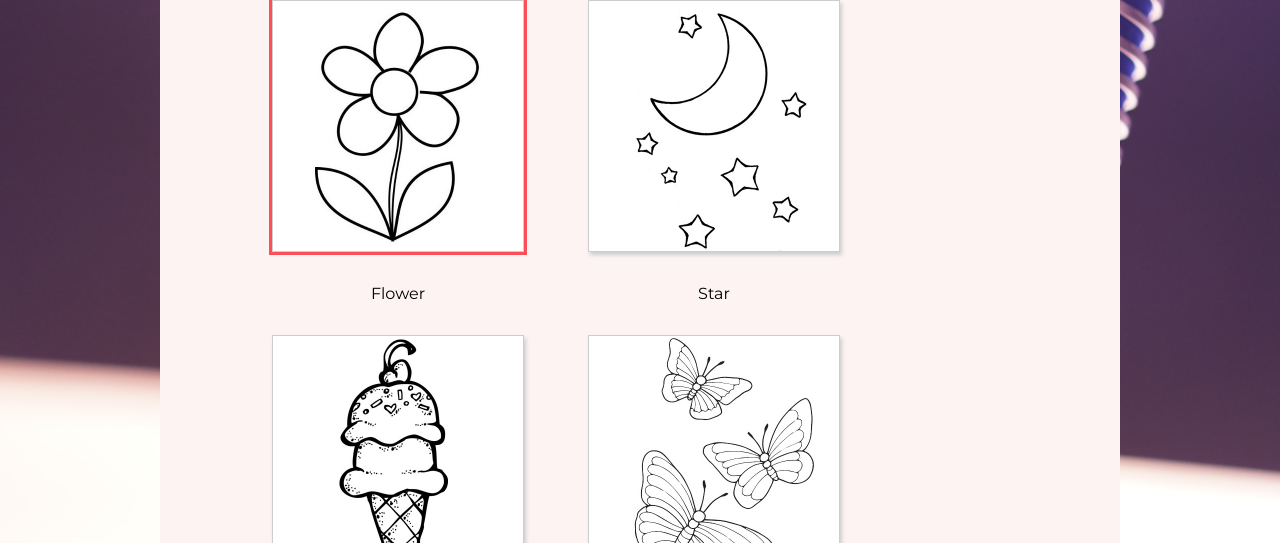
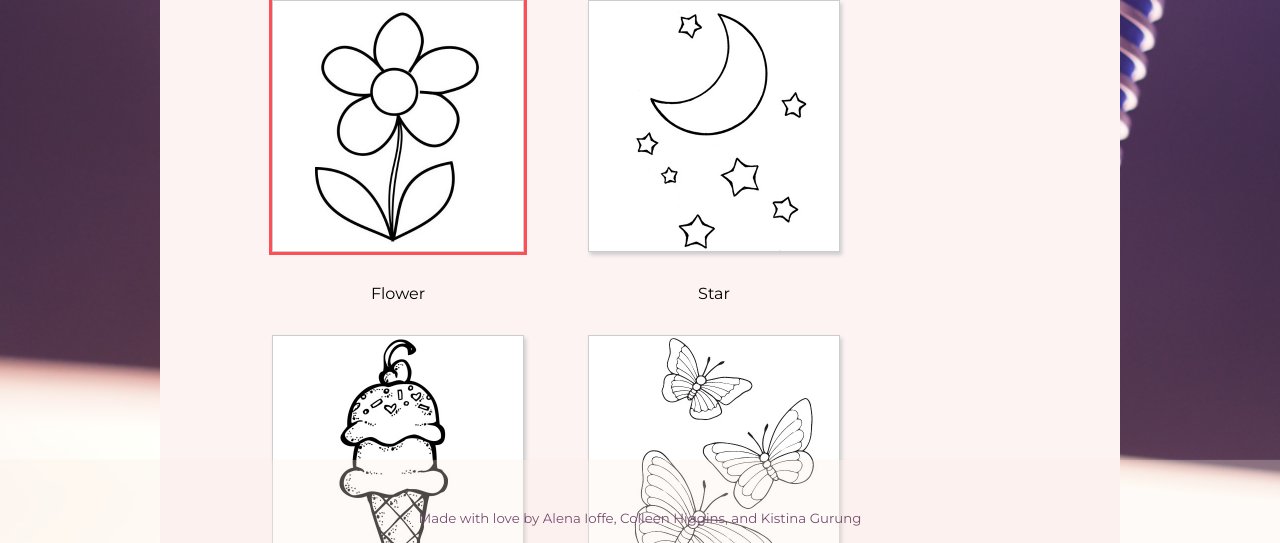
Before and after one commit to genius-geminis/color-i-sing, a React app: page /draw-options in a window 1280 px wide. Shown: the part 257-800 px from the top of the page. Built offline with nearby package versions, Linux system fonts and the light colour scheme; no server answers.

Commit message:
feat(footer): added foote comp

```diff
--- a/client/app.js
+++ b/client/app.js
@@ -8,7 +8,7 @@ const App = () => {
     <>
       <Navbar />
       <Routes />
-      {/* <Footer /> */}
+      <Footer />
     </>
   )
 }
--- a/public/style.css
+++ b/public/style.css
@@ -121,7 +121,7 @@ nav a:hover::before {
   background-color: var(--main-bg);
   overflow-y: scroll;
   margin-bottom: 4rem;
-  padding: 1rem 5rem 1rem 5rem;
+  padding: 1rem 5rem 5rem 5rem;
 }
 .draw-options-inner img {
   width: 250px;
@@ -179,7 +179,7 @@ input[type='radio']:checked + .input-img {
   flex-grow: 1;
   background-color: var(--main-bg);
   padding: 1rem 5rem 1rem 5rem;
-  margin-bottom: 4rem;
+  margin-bottom: 6rem;
 }
 
 .draw-left {
@@ -302,7 +302,7 @@ input {
 }
 
 .form-signup__text:hover {
-  color: rgba(253, 243, 243, 0.7);
+  color: #a17b8f;
 }
 
 .center-items {
@@ -440,10 +440,17 @@ table {
 }
 
 .footer {
-  padding: 2%;
+  padding: 3em 0 1em 0;
   text-align: center;
-  background-color: transparent;
-  color: var(--main-text);
+  color: var(--accent-bg);
+  position: -webkit-fixed;
+  position: fixed;
+  bottom: 0;
+  /* background-image: url('footer-bg.jpg'); */
+  background-size: cover;
+  background: RGB(250, 237, 229, 0.3);
+  width: 100%;
+  box-shadow: 2px 3px 4px #cdcdcd;
 }
 /* buttons */
 button {
```
Also changed, not shown: public/footer-bg.jpg (added).
